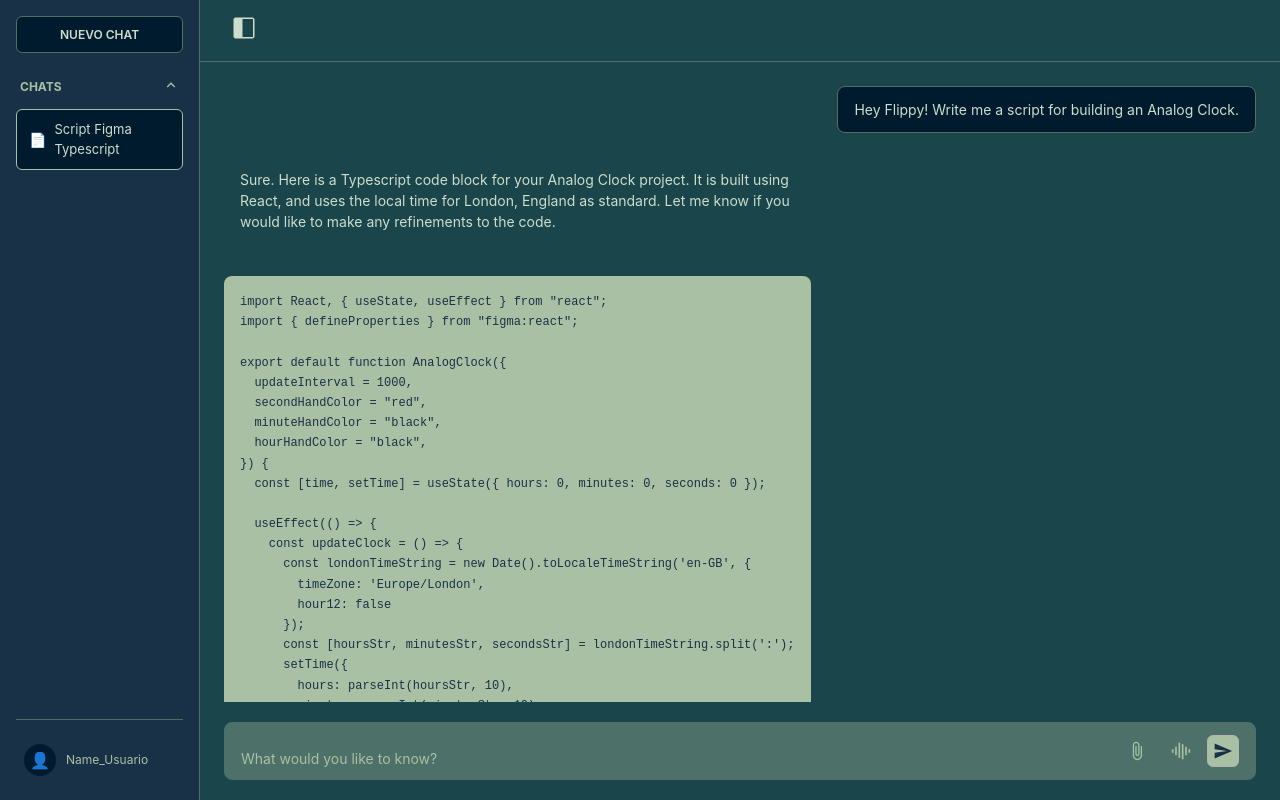
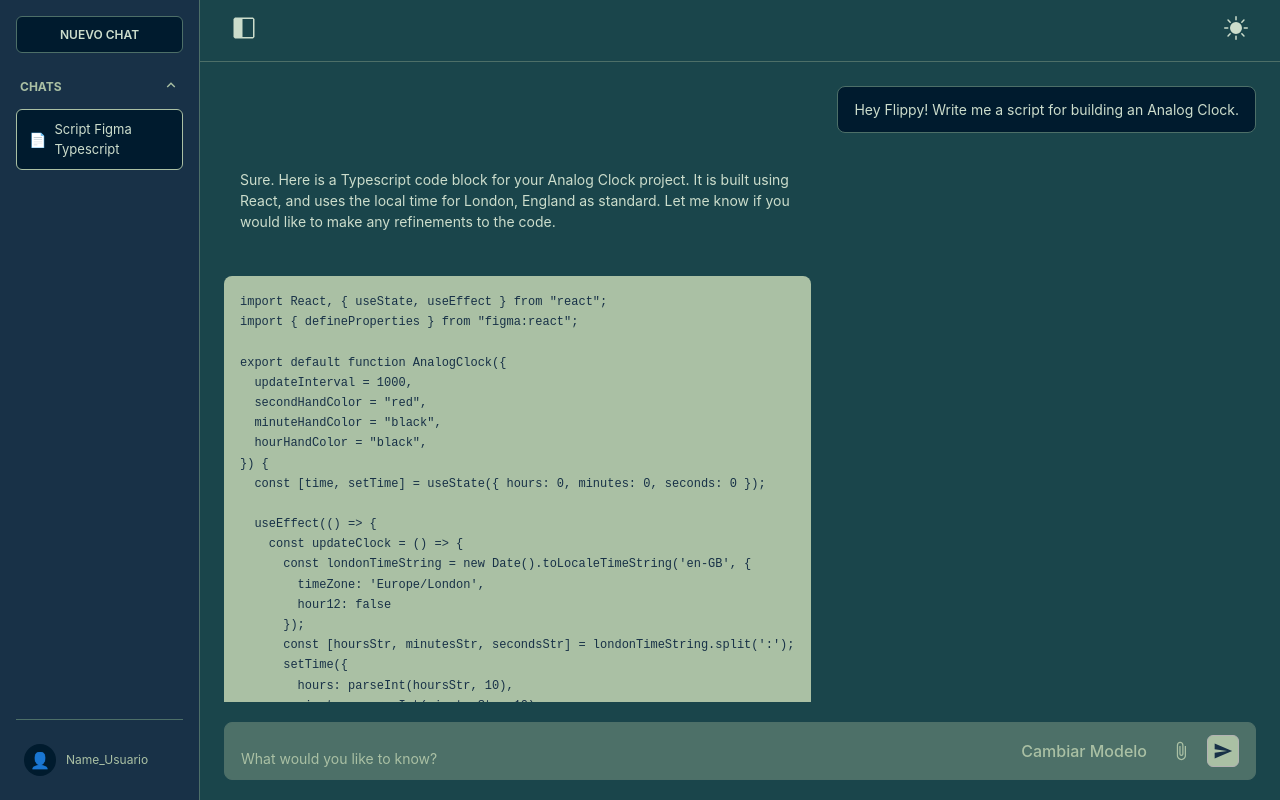
Before and after one commit to pulidoarroyo/CHATBOT, a React (Vite) app: page / in a window 1280 px wide. Built offline with nearby package versions, Linux system fonts and the light colour scheme.

Commit message:
cambios front v1.1

```diff
--- a/src/App.css
+++ b/src/App.css
@@ -1,4 +1,4 @@
-/* Color Paletta*/
+/* Color Paletta Modo Oscuro*/
 :root {
   --bg-primary: #1a454b; /* Fondo general */
   --bg-secondary: #183147; /* Sidebar */
@@ -14,6 +14,27 @@
   --accent-button: #aac0a4; /* Botón de enviar dentro del input */
   --border-color: #4d6f68; /* Separadores y bordes de botones */
   --border-input-btn: #b3b3b3; /* Trazo del botón dentro del input */
+}
+
+/* Color Paletta Modo Claro*/
+:root.light {
+  /* Fondos */
+  --bg-primary: #F4F7F5;      /* Fondo general (muy suave y limpio) */
+  --bg-secondary: #E6ECE8;    /* Sidebar / Paneles */
+  --bg-tertiary: #D3E0D8;     /* Botones / burbujas de mensaje enviadas */
+  --bg-input: rgba(200, 215, 205, 0.4); /* Input con 40% de opacidad */
+
+  /* Textos */
+  --text-primary: #2F3E36;    /* Texto principal (verde gris muy oscuro) */
+  --text-secondary: #4E6A5A;  /* Texto secundario / timestamp */
+
+  /* Colores de acento */
+  --accent-code: #CDE2D3;     /* Fondo de bloques de código */
+  --accent-button: #89A48F;   /* Botón de enviar (verde tenue suave) */
+
+  /* Bordes */
+  --border-color: #9CB3A4;    /* Bordes generales */
+  --border-input-btn: #AFAFAF; /* Borde de los botones del input */
 }
 
 * {
@@ -195,6 +216,7 @@ body {
   border-bottom: 1px solid var(--border-color);
   display: flex;
   align-items: center;
+  justify-content: space-between; /* Updated chat-header to position theme button on the right */
 }
 
 .sidebar-toggle-btn {
@@ -209,6 +231,22 @@ body {
 }
 
 .sidebar-toggle-btn:hover {
+  background-color: var(--bg-tertiary);
+}
+
+/* Added theme-toggle-btn styling */
+.theme-toggle-btn {
+  background: transparent;
+  border: none;
+  color: var(--text-primary);
+  font-size: 20px;
+  cursor: pointer;
+  padding: 4px 8px;
+  border-radius: 4px;
+  transition: all 0.2s;
+}
+
+.theme-toggle-btn:hover {
   background-color: var(--bg-tertiary);
 }
 
--- a/src/components/ChatWindow.tsx
+++ b/src/components/ChatWindow.tsx
@@ -1,7 +1,7 @@
-"use client"
-
-import { useState } from "react"
+import { useState, useEffect } from "react"
 import { VscLayoutSidebarLeft } from "react-icons/vsc"
+import { MdDarkMode } from "react-icons/md"
+import { BsSunFill } from "react-icons/bs"
 import MessageBubble from "./MessageBubble"
 import InputArea from "./InputArea"
 
@@ -71,6 +71,22 @@ export default function AnalogClock({
     },
   ])
 
+  // Initialize with false (dark mode is default), true means light mode is active
+  const [isLightMode, setIsLightMode] = useState(false)
+
+  // Initialize theme on component mount
+  useEffect(() => {
+    const savedTheme = localStorage.getItem('theme') || 'dark'
+    const isLight = savedTheme === 'light'
+    setIsLightMode(isLight)
+
+    if (isLight) {
+      document.documentElement.classList.add('light')
+    } else {
+      document.documentElement.classList.remove('light')
+    }
+  }, [])
+
   const handleSendMessage = (message: string) => {
     if (!message.trim()) return
 
@@ -83,11 +99,29 @@ export default function AnalogClock({
     setMessages([...messages, newMessage])
   }
 
+  // Toggle between dark and light modes - adds/removes 'light' class
+  const toggleTheme = () => {
+    const newIsLight = !isLightMode
+    setIsLightMode(newIsLight)
+
+    if (newIsLight) {
+      document.documentElement.classList.add('light')
+      localStorage.setItem('theme', 'light')
+    } else {
+      document.documentElement.classList.remove('light')
+      localStorage.setItem('theme', 'dark')
+    }
+  }
+
   return (
     <main className="chat-window">
       <div className="chat-header">
         <button className="sidebar-toggle-btn" onClick={onToggleSidebar} title="Toggle sidebar">
           <VscLayoutSidebarLeft size={24} />
+        </button>
+        {/* Theme toggle button with corrected icon logic */}
+        <button className="theme-toggle-btn" onClick={toggleTheme} title="Toggle theme">
+          {isLightMode ? <MdDarkMode size={24} /> : <BsSunFill size={24} />}
         </button>
       </div>
       <div className="messages-container">
--- a/src/components/InputArea.tsx
+++ b/src/components/InputArea.tsx
@@ -1,9 +1,6 @@
-"use client"
-
 import type React from "react"
 import { useState } from "react"
 import { MdSend } from "react-icons/md"
-import { RiVoiceprintFill } from "react-icons/ri"
 import { MdOutlineAttachFile } from "react-icons/md"
 
 interface InputAreaProps {
@@ -37,11 +34,11 @@ export default function InputArea({ onSendMessage }: InputAreaProps) {
           className="message-input"
         />
         <div className="input-actions">
+          <button className="action-btn" title="Cambiar Modelo">
+            Cambiar Modelo
+          </button>
           <button className="action-btn" title="Attach file">
             <MdOutlineAttachFile size={20} />
-          </button>
-          <button className="action-btn" title="Voice">
-            <RiVoiceprintFill size={20} />
           </button>
           <button className="send-btn" onClick={handleSend} title="Send">
             <MdSend size={20} />
--- a/src/components/UserModal.tsx
+++ b/src/components/UserModal.tsx
@@ -1,7 +1,4 @@
-"use client"
-
 import type React from "react"
-import { FaBrush, FaGear } from "react-icons/fa6"
 import { MdHelp } from "react-icons/md"
 import { FiLogOut } from "react-icons/fi"
 
@@ -30,18 +27,6 @@ export default function UserModal({ onClose }: UserModalProps) {
           <div className="modal-options">
             <button className="modal-option">
               <span className="option-icon">
-                <FaBrush size={18} />
-              </span>
-              <span>Personalización</span>
-            </button>
-            <button className="modal-option">
-              <span className="option-icon">
-                <FaGear size={18} />
-              </span>
-              <span>Configuración</span>
-            </button>
-            <button className="modal-option">
-              <span className="option-icon">
                 <MdHelp size={18} />
               </span>
               <span>Ayuda</span>
@@ -55,13 +40,6 @@ export default function UserModal({ onClose }: UserModalProps) {
             </button>
           </div>
 
-          <div className="modal-divider"></div>
-
-          <div className="modal-footer">
-            <span className="footer-name">Sho</span>
-            <span className="footer-plan">Gratis</span>
-            <button className="footer-button">Mejorar plan</button>
-          </div>
         </div>
       </div>
     </>
```
